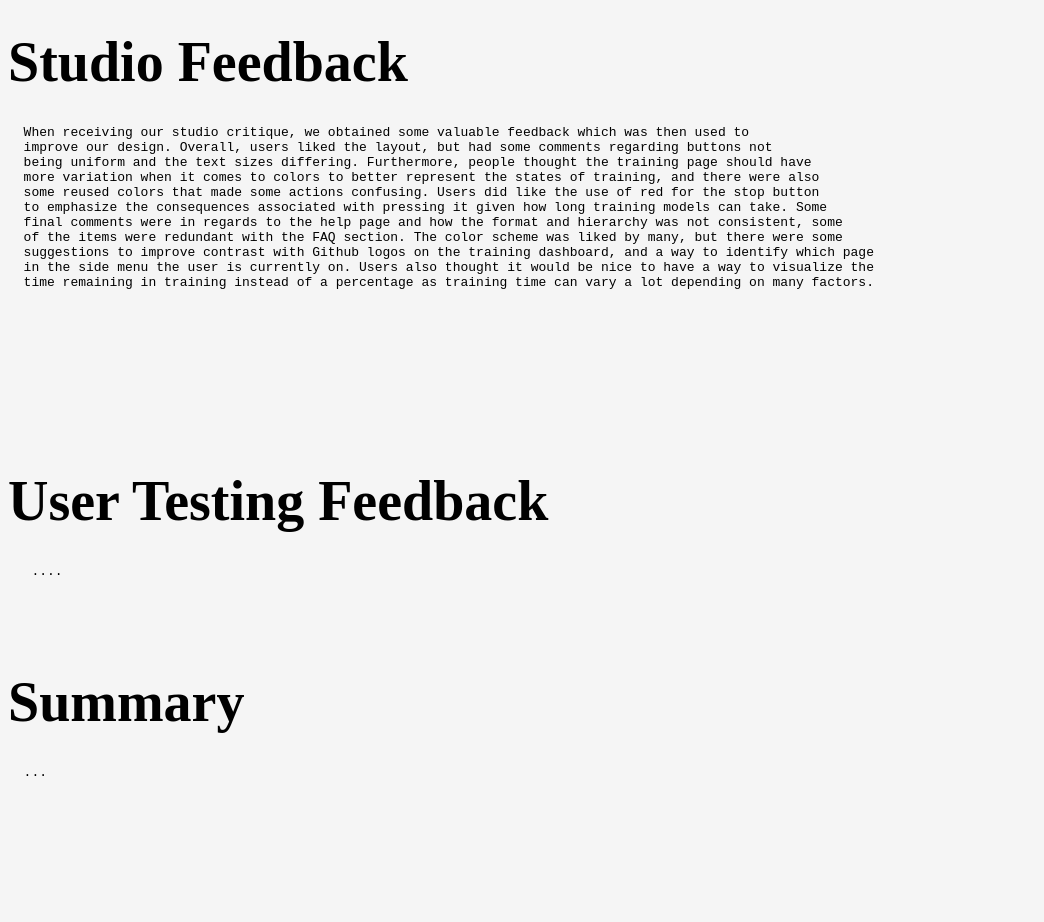
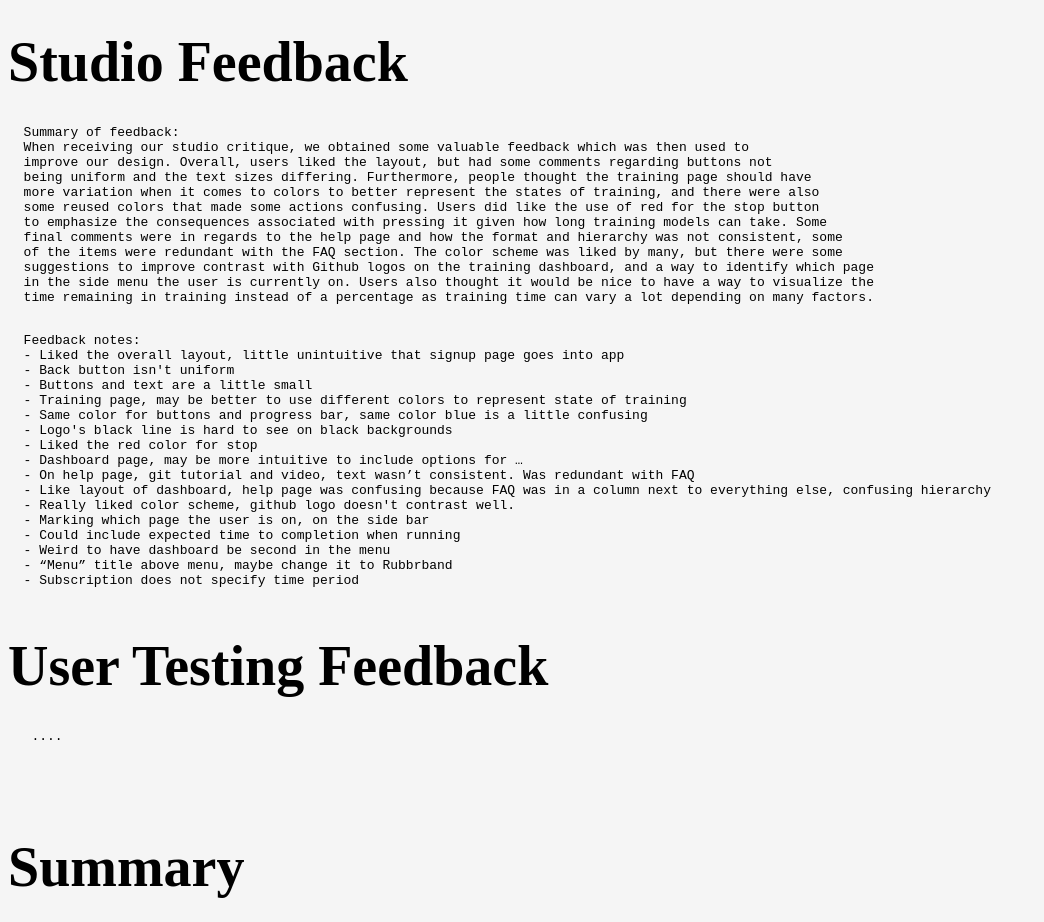
Before and after one commit to crazyStairs2020/cs1300HW4, a plain HTML site: page index.html in a window 1280 px wide. Shown: the part 2500-3422 px from the top of the page, without its empty margins (0-1044 px from the left). Before the commit the page ends 3323 px from the top, so only its background shows below. Drawn offline with Linux system fonts and the light colour scheme.

Commit message:
Update index.html

```diff
--- a/index.html
+++ b/index.html
@@ -86,6 +86,7 @@
 
   <h2 class="headers">Studio Feedback</h2>
   <pre>
+  Summary of feedback:
   When receiving our studio critique, we obtained some valuable feedback which was then used to
   improve our design. Overall, users liked the layout, but had some comments regarding buttons not
   being uniform and the text sizes differing. Furthermore, people thought the training page should have
@@ -100,13 +101,23 @@
   </pre>
 
   <pre>
-
-
-
-
-
-
-
+  Feedback notes:
+  - Liked the overall layout, little unintuitive that signup page goes into app
+  - Back button isn't uniform
+  - Buttons and text are a little small
+  - Training page, may be better to use different colors to represent state of training
+  - Same color for buttons and progress bar, same color blue is a little confusing
+  - Logo's black line is hard to see on black backgrounds
+  - Liked the red color for stop
+  - Dashboard page, may be more intuitive to include options for …
+  - On help page, git tutorial and video, text wasn’t consistent. Was redundant with FAQ
+  - Like layout of dashboard, help page was confusing because FAQ was in a column next to everything else, confusing hierarchy
+  - Really liked color scheme, github logo doesn't contrast well.
+  - Marking which page the user is on, on the side bar
+  - Could include expected time to completion when running
+  - Weird to have dashboard be second in the menu
+  - “Menu” title above menu, maybe change it to Rubbrband
+  - Subscription does not specify time period
     </pre>
   <h2 class="headers">User Testing Feedback</h2>
   <pre>
```
